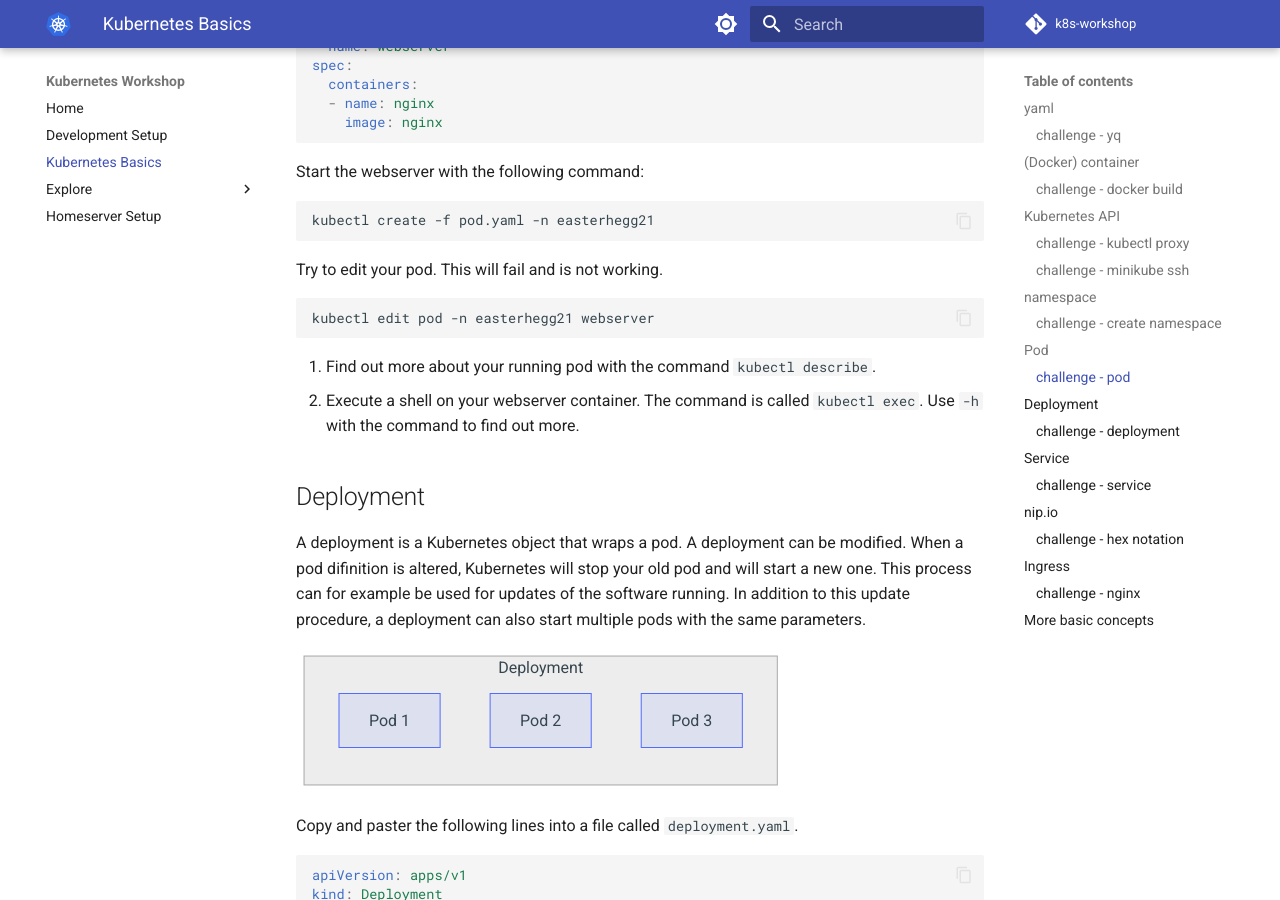
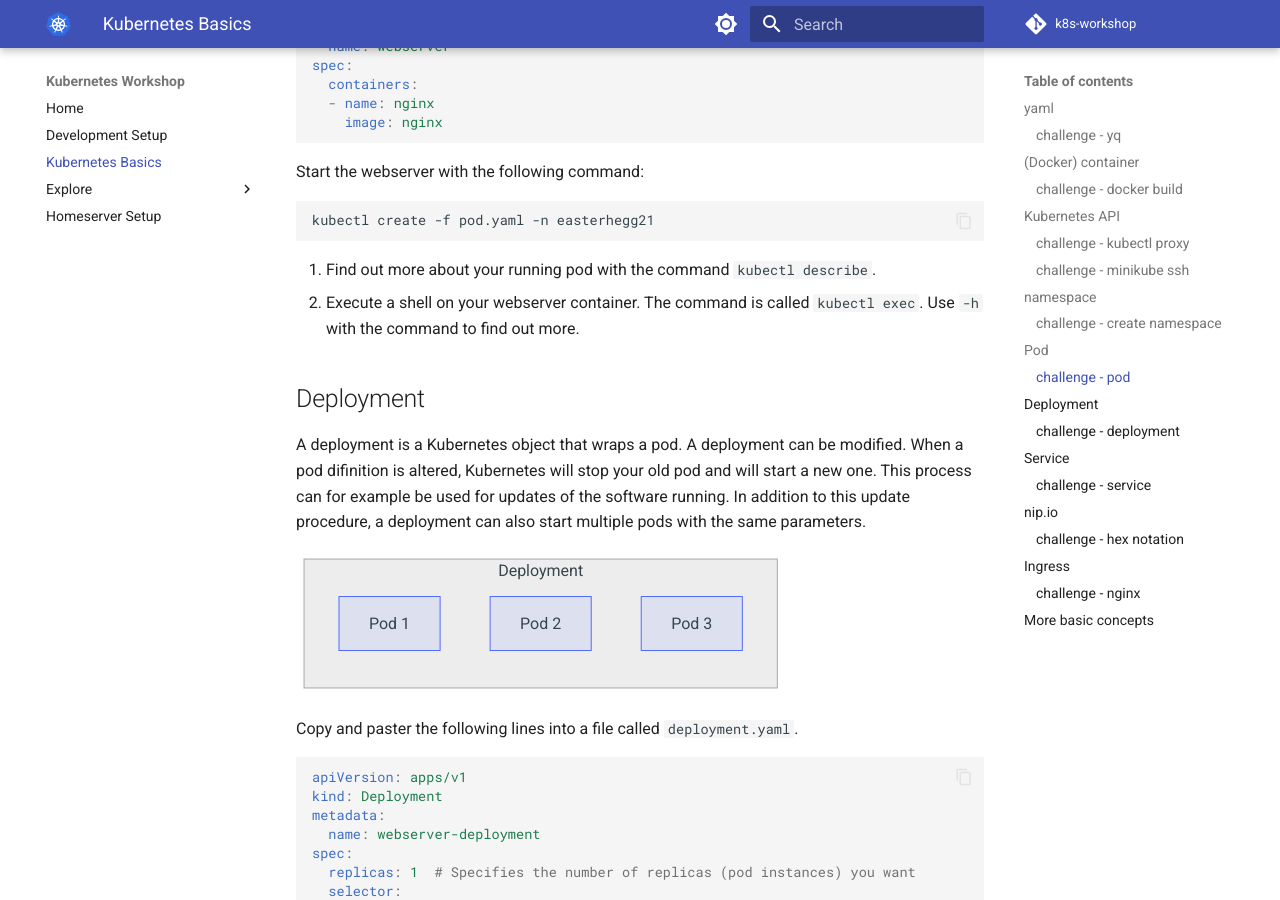
Before and after one commit to iptizer/k8s-workshop, an MkDocs documentation site: the page built from docs/basics.md, in a window 1280 px wide and 900 px high, scrolled down 4389 px. Built offline with MkDocs 1.6.1 and Material for MkDocs 9.7.7, drawn with Linux system fonts in a browser that asks for light colours; comment, search, counter and statistics services are not loaded.

Commit message:
Correcting mistake that a pod is not editable

````diff
--- a/docs/basics.md
+++ b/docs/basics.md
@@ -177,12 +177,6 @@ Start the webserver with the following command:
 
 ```sh
 kubectl create -f pod.yaml -n easterhegg21
-```
-
-Try to edit your pod. This will fail and is not working.
-
-```sh
-kubectl edit pod -n easterhegg21 webserver
 ```
 
 1. Find out more about your running pod with the command `kubectl describe`.
````
